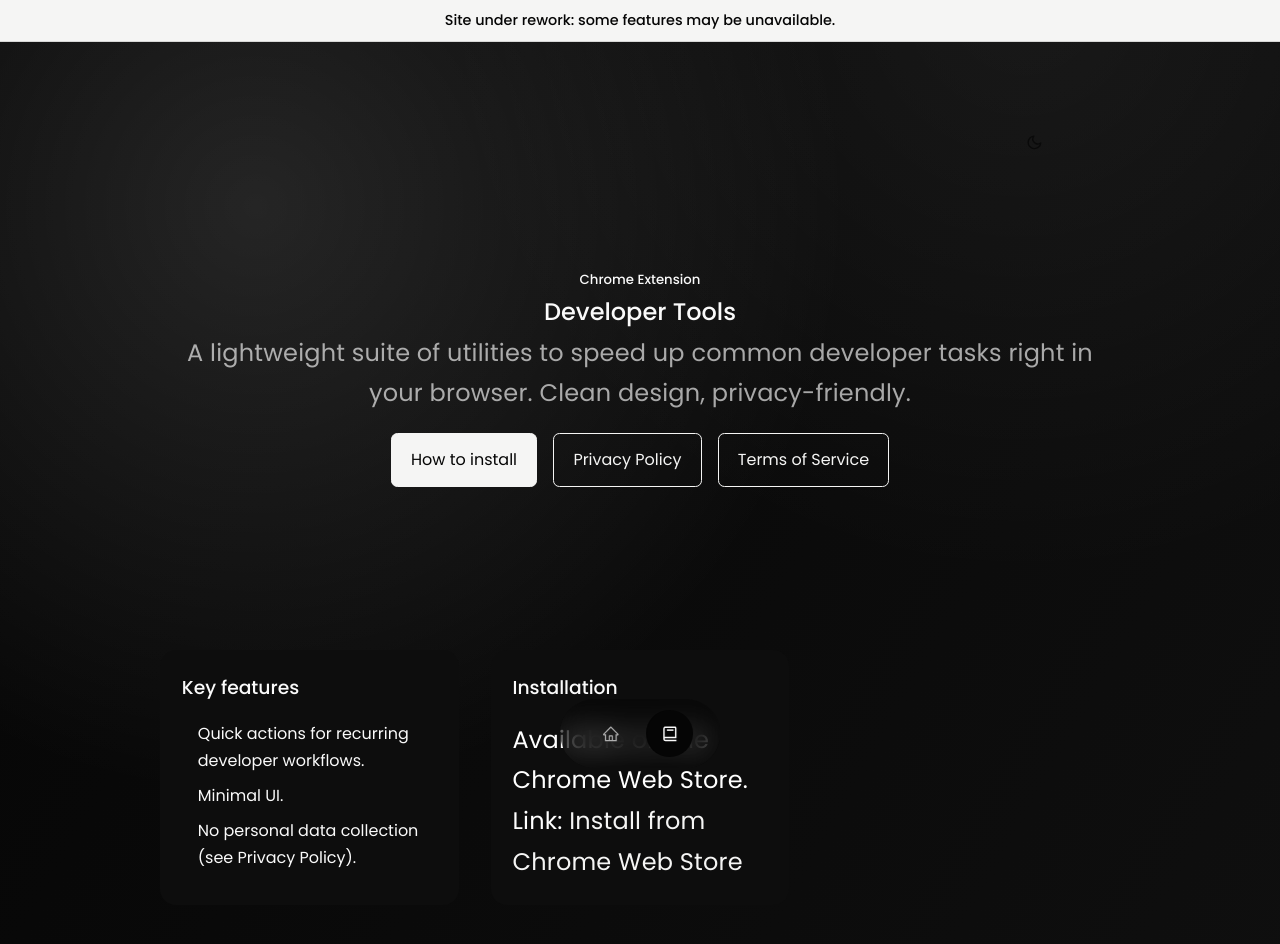
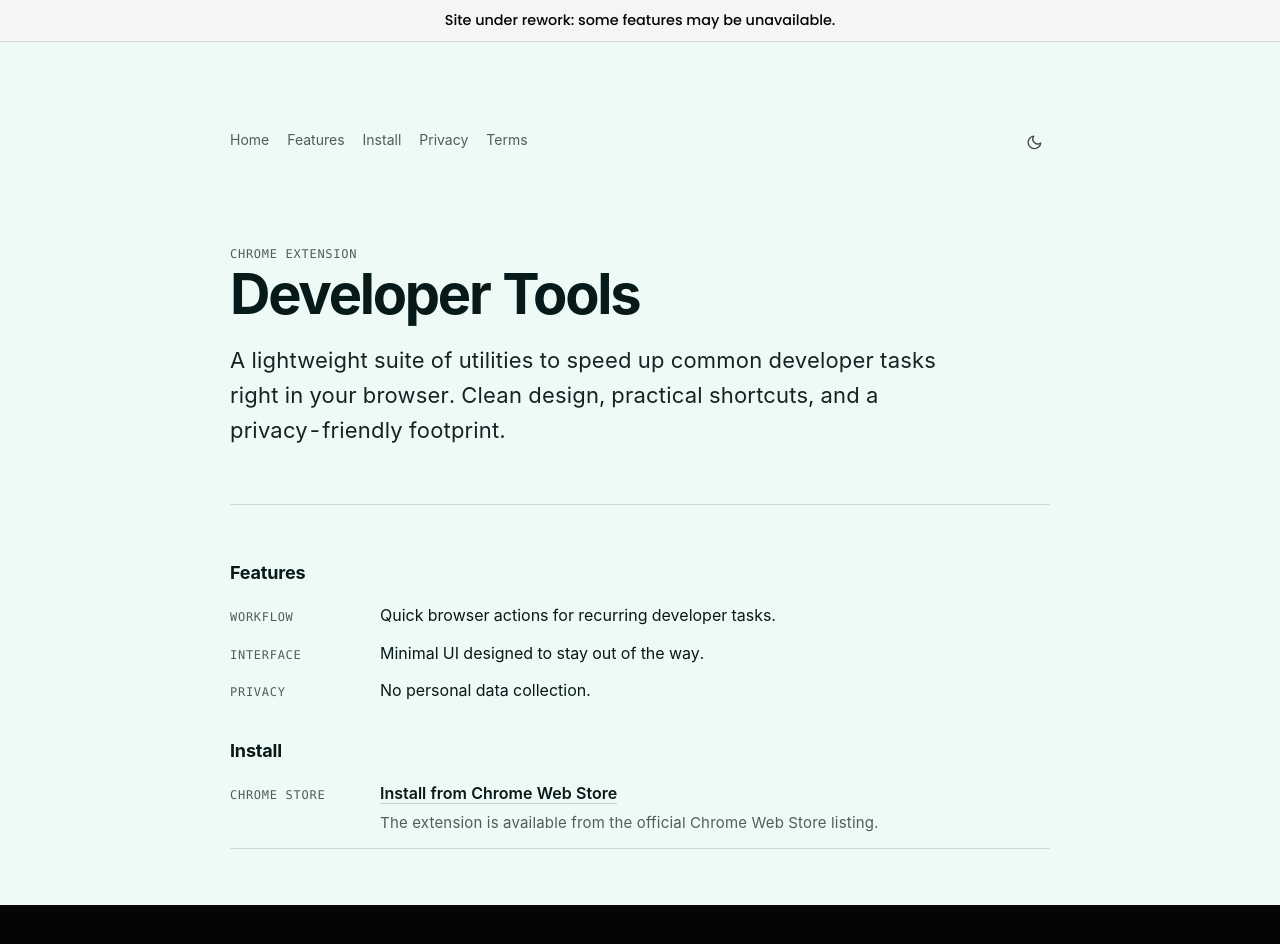
Before and after one commit to Ho3pLi/MyPlace, a React (Vite) app: page /developer-tools in a window 1280 px wide. Shown: the top 944 px of the page. After the commit the page ends 905 px from the top, so only its background shows below. Built offline with nearby package versions, Linux system fonts and the light colour scheme; no server answers.

Commit message:
refactor: simplify DeveloperTools component structure and enhance styling

```diff
--- a/src/App.jsx
+++ b/src/App.jsx
@@ -66,12 +66,7 @@
           />
           <Route
             path="/developer-tools"
-            element={
-              <>
-                <NavG />
-                <DeveloperTools />
-              </>
-            }
+            element={<DeveloperTools />}
           />
           <Route
             path="/developer-tools/privacy-policy"
--- a/src/components/developerTools/DeveloperTools.jsx
+++ b/src/components/developerTools/DeveloperTools.jsx
@@ -1,56 +1,76 @@
 import React from "react"
-import { useNavigate } from "react-router-dom"
+import { Link } from "react-router-dom"
 import "./developerTools.css"
 
+const featureLines = [
+  {
+    label: "Workflow",
+    content: "Quick browser actions for recurring developer tasks."
+  },
+  {
+    label: "Interface",
+    content: "Minimal UI designed to stay out of the way."
+  },
+  {
+    label: "Privacy",
+    content: "No personal data collection."
+  }
+]
+
 const DeveloperTools = () => {
-  const navigate = useNavigate()
   return (
-    <section id="developer-tools" className="devtools__section">
-      <div className="container devtools__container">
-        <header className="devtools__header">
-          <h5>Chrome Extension</h5>
-          <h2>Developer Tools</h2>
-          <p className="text-light">
-            A lightweight suite of utilities to speed up common developer tasks
-            right in your browser. Clean design, privacy-friendly.
-          </p>
-          <div className="devtools__cta">
-            <a className="btn btn-primary" href="#install">How to install</a>
+    <main id="developer-tools" className="devtoolsPage">
+      <nav className="devtoolsNav" aria-label="Developer Tools navigation">
+        <Link to="/">Home</Link>
+        <a href="#features">Features</a>
+        <a href="#install">Install</a>
+        <Link to="/developer-tools/privacy-policy">Privacy</Link>
+        <Link to="/developer-tools/terms-of-service">Terms</Link>
+      </nav>
+
+      <header className="devtoolsIntro">
+        <span className="devtoolsMeta">Chrome Extension</span>
+        <h1>Developer Tools</h1>
+        <p className="devtoolsLead">
+          A lightweight suite of utilities to speed up common developer tasks right in your browser.
+          Clean design, practical shortcuts, and a privacy-friendly footprint.
+        </p>
+      </header>
+
+      <div className="devtoolsSep" aria-hidden="true" />
+
+      <section id="features" className="devtoolsSection">
+        <h2>Features</h2>
+        <div className="devtoolsBlock">
+          {featureLines.map(({ label, content }) => (
+            <div className="devtoolsLine" key={label}>
+              <span className="devtoolsMeta">{label}</span>
+              <div>{content}</div>
+            </div>
+          ))}
+        </div>
+      </section>
+
+      <section id="install" className="devtoolsSection">
+        <h2>Install</h2>
+        <article className="devtoolsItem">
+          <span className="devtoolsMeta">Chrome Store</span>
+          <div>
             <a
-              className="btn"
-              href="/developer-tools/privacy-policy"
-              onClick={(e) => { e.preventDefault(); navigate("/developer-tools/privacy-policy") }}
-            >Privacy Policy</a>
-            <a
-              className="btn"
-              href="/developer-tools/terms-of-service"
-              onClick={(e) => { e.preventDefault(); navigate("/developer-tools/terms-of-service") }}
-            >Terms of Service</a>
+              className="devtoolsItemTitle"
+              href="https://chromewebstore.google.com/detail/iopaecchbfgonpfdleogegogcolggped?utm_source=item-share-cb"
+              target="_blank"
+              rel="noreferrer"
+            >
+              Install from Chrome Web Store
+            </a>
+            <p>
+              The extension is available from the official Chrome Web Store listing.
+            </p>
           </div>
-        </header>
-
-        <div className="devtools__grid">
-          <article className="devtools__card">
-            <h3>Key features</h3>
-            <ul>
-              <li>Quick actions for recurring developer workflows.</li>
-              <li>Minimal UI.</li>
-              <li>No personal data collection (see Privacy Policy).</li>
-            </ul>
-          </article>
-
-          <article id="install" className="devtools__card">
-            <h3>Installation</h3>
-            <p>
-              Available on the Chrome Web Store.
-            </p>
-            <p>
-              Link: <a href="https://chromewebstore.google.com/detail/iopaecchbfgonpfdleogegogcolggped?utm_source=item-share-cb" target="_blank" rel="noreferrer">Install from Chrome Web Store</a>
-            </p>
-          </article>
-        </div>
-      </div>
-    </section>
+        </article>
+      </section>
+    </main>
   )
 }
 
--- a/src/components/developerTools/developerTools.css
+++ b/src/components/developerTools/developerTools.css
@@ -1,69 +1,195 @@
-.devtools__section {
-  margin-top: 6rem;
+.devtoolsPage {
+  --devtools-bg: oklch(97.5% 0.014 170);
+  --devtools-fg: oklch(20% 0.026 190);
+  --devtools-muted: oklch(47% 0.022 185);
+  --devtools-border: oklch(88% 0.014 175);
+  --devtools-accent: oklch(52% 0.12 165);
+  --devtools-font: -apple-system, BlinkMacSystemFont, "Inter", "Segoe UI", system-ui, sans-serif;
+  --devtools-mono: "JetBrains Mono", "IBM Plex Mono", ui-monospace, Menlo, monospace;
+
+  width: 100%;
+  min-height: 100vh;
+  margin: 0;
+  padding: clamp(28px, 7vw, 86px) max(24px, calc((100vw - 820px) / 2)) 56px;
+  background: var(--devtools-bg);
+  color: var(--devtools-fg);
+  font-family: var(--devtools-font);
+  font-size: 16px;
+  line-height: 1.72;
+  letter-spacing: 0;
+  font-variant-numeric: tabular-nums;
 }
 
-.devtools__header {
-  text-align: center;
-  margin-bottom: 2rem;
-  min-height: 60vh;
-  display: flex;
-  flex-direction: column;
-  align-items: center;
-  justify-content: center;
+.appShellDark .devtoolsPage {
+  --devtools-bg: oklch(18% 0.024 190);
+  --devtools-fg: oklch(92% 0.014 180);
+  --devtools-muted: oklch(68% 0.026 185);
+  --devtools-border: oklch(31% 0.022 190);
+  --devtools-accent: oklch(74% 0.13 165);
+
+  background:
+    radial-gradient(circle at 68% 0%, color-mix(in oklch, var(--devtools-accent) 7%, transparent), transparent 34%),
+    var(--devtools-bg);
 }
 
-.devtools__cta {
-  margin-top: 1.2rem;
-  display: flex;
-  gap: 1rem;
-  justify-content: center;
-  flex-wrap: wrap;
+.devtoolsPage *,
+.devtoolsPage *::before,
+.devtoolsPage *::after {
+  box-sizing: border-box;
 }
 
-.devtools__grid {
-  display: grid;
-  grid-template-columns: repeat(3, 1fr);
-  gap: 2rem;
+.devtoolsPage a {
+  color: var(--devtools-fg);
+  text-decoration: none;
+  border-bottom: 1px solid color-mix(in oklch, var(--devtools-fg) 18%, transparent);
+  transition: color 140ms ease, border-color 140ms ease;
 }
 
-.devtools__card {
-  background: var(--color-bg-variant);
-  padding: 1.3rem;
-  border-radius: 1rem;
-  border: 1px solid transparent;
-  transition: var(--transition);
+.devtoolsPage a:hover,
+.devtoolsPage a:focus-visible {
+  color: var(--devtools-accent);
+  border-color: currentColor;
+  outline: none;
 }
 
-.devtools__card:hover {
-  border-color: var(--color-primary-variant);
+.devtoolsNav {
+  display: flex;
+  flex-wrap: wrap;
+  gap: 18px;
+  width: auto;
+  margin-bottom: clamp(42px, 8vw, 86px);
+  padding: 0;
+  position: static;
+  left: auto;
+  right: auto;
+  bottom: auto;
+  z-index: auto;
+  transform: none;
+  border-radius: 0;
   background: transparent;
+  backdrop-filter: none;
+  color: var(--devtools-muted);
+  font-size: 14px;
 }
 
-.devtools__card h3 {
-  margin-bottom: 1rem;
+.devtoolsNav a {
+  display: inline;
+  padding: 0;
+  border-radius: 0;
+  background: transparent;
+  color: var(--devtools-muted);
+  font-size: inherit;
+  border-bottom-color: transparent;
 }
 
-.devtools__card ul {
-  padding-left: 1rem;
+.devtoolsNav a:hover,
+.devtoolsNav a:focus-visible {
+  background: transparent;
+  color: var(--devtools-accent);
+  border-bottom-color: transparent;
 }
 
-.devtools__card li {
-  margin-bottom: 0.5rem;
+.devtoolsIntro h1 {
+  margin: 0;
+  color: var(--devtools-fg);
+  font-size: clamp(34px, 6vw, 56px);
+  line-height: 0.98;
+  letter-spacing: -0.04em;
+  font-weight: 720;
 }
 
-@media screen and (max-width: 1024px) {
-  .devtools__grid {
-    grid-template-columns: 1fr 1fr;
-  }
+.devtoolsLead {
+  margin: 22px 0 0;
+  max-width: 710px;
+  color: color-mix(in oklch, var(--devtools-fg) 82%, var(--devtools-muted));
+  font-size: clamp(18px, 2.2vw, 22px);
+  line-height: 1.58;
 }
 
-@media screen and (max-width: 600px) {
-  .devtools__grid {
-    grid-template-columns: 1fr;
+.devtoolsBlock {
+  margin-top: 0;
+  display: grid;
+  gap: 10px;
+}
+
+.devtoolsLine,
+.devtoolsItem {
+  display: grid;
+  grid-template-columns: 132px minmax(0, 1fr);
+  gap: 18px;
+  align-items: baseline;
+}
+
+.devtoolsLine div:last-child,
+.devtoolsItem div:last-child {
+  min-width: 0;
+}
+
+.devtoolsMeta {
+  font-family: var(--devtools-mono);
+  font-size: 12px;
+  line-height: 1.5;
+  letter-spacing: 0.06em;
+  text-transform: uppercase;
+  color: var(--devtools-muted);
+}
+
+.devtoolsSep {
+  height: 1px;
+  margin: clamp(34px, 6vw, 56px) 0;
+  background: var(--devtools-border);
+}
+
+.devtoolsSection {
+  display: grid;
+  gap: 18px;
+  margin: 0;
+}
+
+.devtoolsSection + .devtoolsSection {
+  margin-top: 34px;
+}
+
+.devtoolsSection h2 {
+  margin: 0;
+  color: var(--devtools-fg);
+  font-size: 18px;
+  line-height: 1.3;
+  letter-spacing: -0.01em;
+  font-weight: 650;
+  text-align: left;
+}
+
+.devtoolsItem {
+  padding-bottom: 14px;
+  border-bottom: 1px solid var(--devtools-border);
+}
+
+.devtoolsItemTitle {
+  font-weight: 620;
+  line-height: 1.4;
+}
+
+.devtoolsItem p {
+  margin: 3px 0 0;
+  color: var(--devtools-muted);
+  font-size: 15px;
+  line-height: 1.55;
+}
+
+@media screen and (max-width: 620px) {
+  .devtoolsPage {
+    padding-inline: 24px;
   }
 
-  .devtools__card {
-    margin: 0 1rem;
+  .devtoolsLine,
+  .devtoolsItem {
+    grid-template-columns: 1fr;
+    gap: 4px;
+  }
+
+  .devtoolsNav {
+    gap: 14px;
   }
 }
 
```
